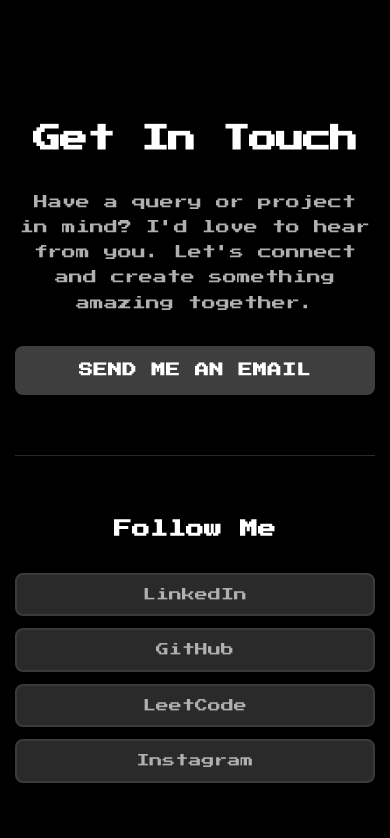
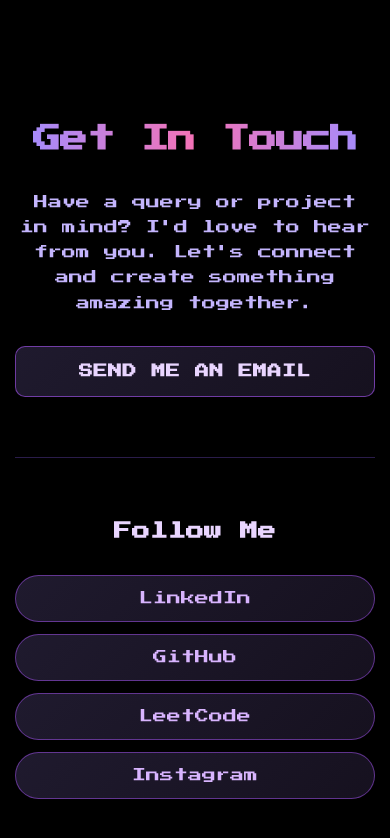
Before and after one commit to Abhishek-Verma0/portfolio-2026, a Next.js app: page / in a window 390 px wide. Shown: the part 4792-5630 px from the top of the page. Built offline with nearby package versions, Linux system fonts and the light colour scheme; a web font is replaced by a local one.

Commit message:
css responsive

```diff
--- a/components/contact/contact.css
+++ b/components/contact/contact.css
@@ -2,13 +2,13 @@
 .contact-section {
   width: 100%;
   padding: 100px 20px;
-
 
   display: flex;
   align-items: center;
   justify-content: center;
 }
 
+/* Container */
 .contact-container {
   max-width: 800px;
   width: 100%;
@@ -24,65 +24,71 @@
   margin-bottom: 80px;
 }
 
+/* Title (Skill gradient style) */
 .contact-title {
   font-size: 56px;
   font-weight: 700;
-  color: #ffffff;
   margin: 0;
   letter-spacing: -1px;
+  background: linear-gradient(90deg, #a78bfa, #f472b6, #a78bfa);
+  -webkit-background-clip: text;
+  background-clip: text;
+  color: transparent;
 }
 
+/* Subtitle */
 .contact-subtitle {
   font-size: 18px;
-  color: #b0b0b0;
+  color: #c4b5fd;
   margin: 0;
   line-height: 1.8;
   max-width: 600px;
 }
 
-/* Email Button */
+/* Email Button (glass purple) */
 .contact-button {
   display: inline-flex;
   align-items: center;
   justify-content: center;
   padding: 16px 40px;
-  background: #3e3e3f;
-  color: #ffffff;
+
+  background: linear-gradient(135deg, #1f1a2e 0%, #16111f 100%);
+  border: 1.5px solid rgba(168, 85, 247, 0.6);
+  color: #e9d5ff;
+
   text-decoration: none;
-  border-radius: 8px;
+  border-radius: 10px;
   font-size: 16px;
   font-weight: 600;
-  transition: all 0.3s ease;
+
+  transition: all 0.35s ease;
   text-transform: uppercase;
   letter-spacing: 0.5px;
-  border: none;
-  cursor: pointer;
 }
 
+/* Button Hover */
 .contact-button:hover {
-  background: #2d2f31;
-  transform: translateY(-2px);
-
-}
-
-.contact-button:active {
-  transform: translateY(0);
-  box-shadow: 0 4px 10px rgba(58, 158, 255, 0.3);
+  background: linear-gradient(135deg, #2f2540 0%, #1f1a2e 100%);
+  border-color: rgba(168, 85, 247, 0.9);
+  box-shadow: 0 10px 30px rgba(139, 92, 246, 0.3);
+  transform: translateY(-3px);
 }
 
 /* Social Links Footer */
 .social-links-footer {
   padding-top: 60px;
-  border-top: 1px solid #2a2a2a;
+  border-top: 1px solid rgba(139, 92, 246, 0.3);
 }
 
+/* Social title */
 .social-title {
   font-size: 18px;
   font-weight: 600;
-  color: #ffffff;
+  color: #e9d5ff;
   margin: 0 0 30px 0;
 }
 
+/* Social icons container */
 .social-icons {
   display: flex;
   flex-wrap: wrap;
@@ -91,33 +97,37 @@
   align-items: center;
 }
 
+/* Social buttons (match skill-badge) */
 .social-icon {
   display: flex;
   align-items: center;
   justify-content: center;
-  padding: 12px 20px;
-  background: #2a2a2a;
-  border-radius: 8px;
+
+  padding: 12px 22px;
+  background: linear-gradient(135deg, #1f1a2e 0%, #16111f 100%);
+  border-radius: 9999px;
   text-decoration: none;
-  color: #b0b0b0;
+  color: #d8b4fe;
   font-weight: 500;
   font-size: 14px;
-  transition: all 0.3s ease;
-  border: 2px solid #3a3a3a;
+
+  border: 1.5px solid rgba(168, 85, 247, 0.5);
+  transition: all 0.35s ease;
 }
 
+/* Hover */
 .social-icon:hover {
-  background: #3a9eff;
-  color: white;
-  border-color: #3a9eff;
-  transform: translateY(-2px);
+  background: linear-gradient(135deg, #2f2540 0%, #1f1a2e 100%);
+  border-color: rgba(168, 85, 247, 0.9);
+  color: #ffffff;
+  box-shadow: 0 6px 20px rgba(168, 85, 247, 0.35);
+  transform: translateY(-3px) scale(1.05);
 }
 
-/* Responsive */
+/* ===== Responsive ===== */
 @media (max-width: 768px) {
   .contact-section {
     padding: 60px 20px;
-    min-height: auto;
   }
 
   .contact-title {
@@ -130,15 +140,6 @@
 
   .contact-content {
     margin-bottom: 60px;
-  }
-
-  .social-icons {
-    gap: 10px;
-  }
-
-  .social-icon {
-    padding: 10px 16px;
-    font-size: 13px;
   }
 }
 
@@ -168,6 +169,5 @@
 
   .social-icon {
     width: 100%;
-    justify-content: center;
   }
 }
--- a/package.json
+++ b/package.json
@@ -17,6 +17,7 @@
     "lucide-react": "^0.563.0",
     "motion": "^12.34.0",
     "next": "16.1.6",
+    "next-themes": "^0.4.6",
     "ogl": "^1.0.11",
     "postcss": "^8.5.6",
     "postprocessing": "^6.38.2",
--- a/tsconfig.json
+++ b/tsconfig.json
@@ -29,6 +29,6 @@
     ".next/types/**/*.ts",
     ".next/dev/types/**/*.ts",
     "**/*.mts"
-, "components/text-arc-effect.jsx"  ],
+, "components/text-arc-effect.jsx", "components/dotted-surface.jsx"  ],
   "exclude": ["node_modules"]
 }
```
Also changed, not shown: 1 other file (tests, documents, lock files or other folders).
